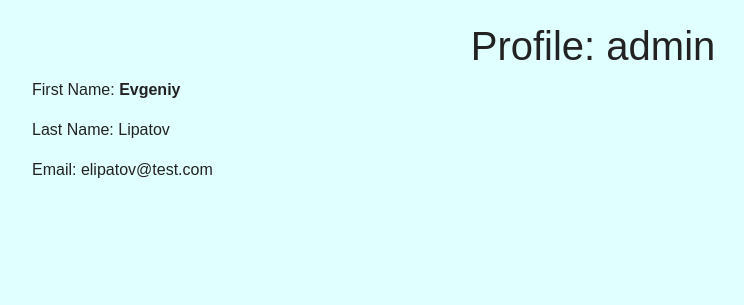
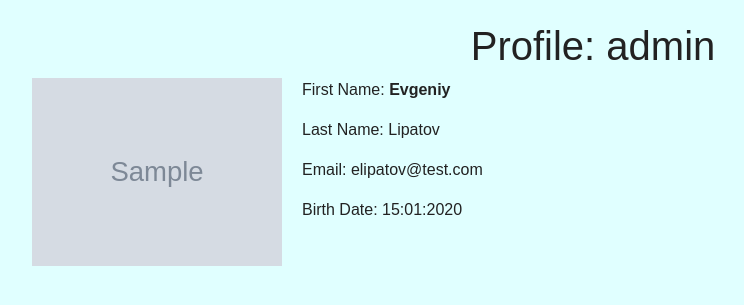
Before and after one commit to EvgeniiLipatov/tracker, a Django app: page /accounts/profile/1/ in a window 1280 px wide. Shown: the part 38-343 px from the top of the page, without its empty margins (47-791 px from the left). Run offline with Django 3.2, Linux system fonts and the light colour scheme; data comes from the database, SQL or seed files in the repository; tables that the repository leaves empty hold one stand-in row (values such as "Sample post"); grey boxes marked "Sample" are stand-in pictures; some libraries are stand-ins or nearby versions.

Commit message:
Added output of profile info on user profile page

```diff
--- a/source/accounts/templates/user_detail.html
+++ b/source/accounts/templates/user_detail.html
@@ -8,7 +8,11 @@
 {% endblock %}
 {% block content %}
     <h1>Profile: {{ user_obj.username }}</h1>
+    {% if user_obj.profile.avatar %}
+        <img class="avatar" src="{{ user_obj.profile.avatar.url }}">
+    {% endif %}
     <p>First Name: <b>{{ user_obj.first_name }}</b></p>
     <p>Last Name: {{ user_obj.last_name }}</p>
     <p>Email: {{ user_obj.email }}</p>
+    <p>Birth Date: {{ user_obj.profile.birth_date|date:"d:m:Y" }}</p>
 {% endblock %}
--- a/source/webapp/static/css/style.css
+++ b/source/webapp/static/css/style.css
@@ -114,3 +114,11 @@ table, tr, th, td {
 .page-active {
     background: #ffc122;
 }
+
+.avatar {
+    display: inline-block;
+    float: left;
+    width: 250px;
+    height: auto;
+    margin-right: 20px;
+}
```
